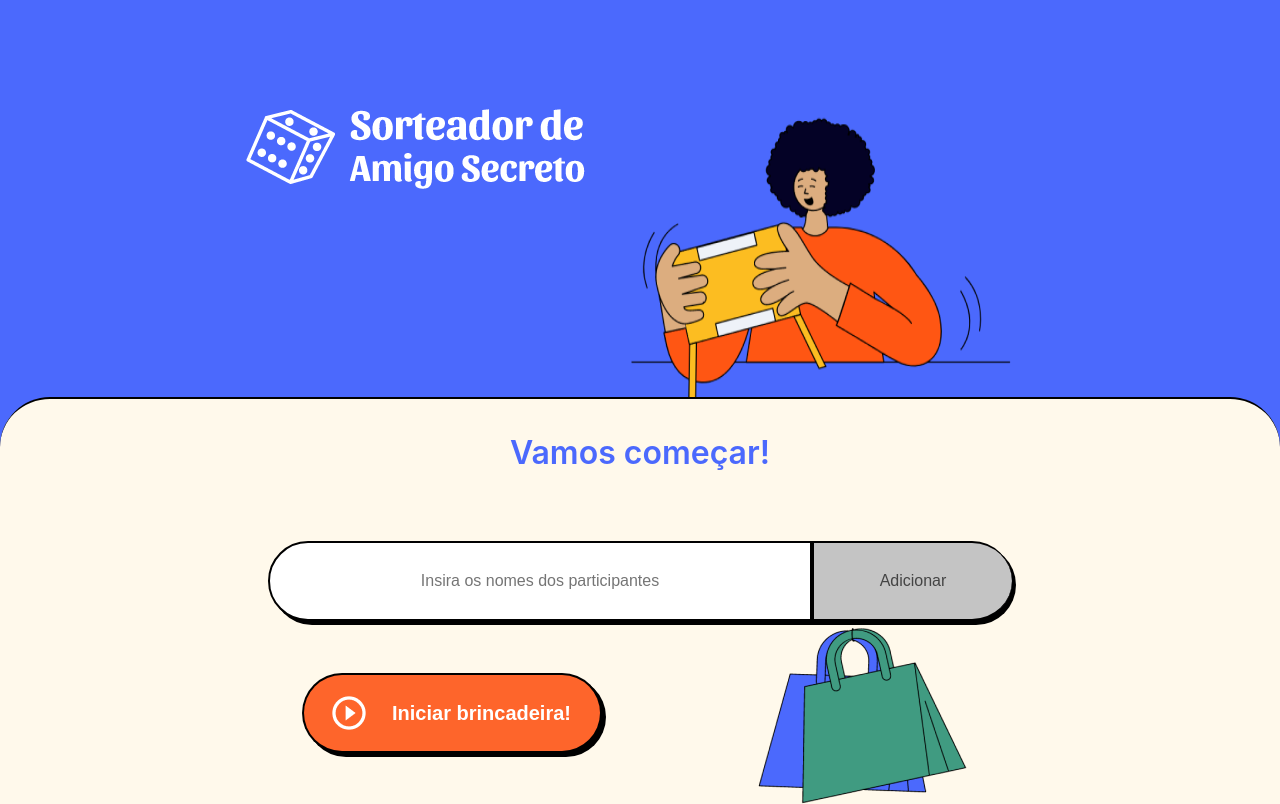
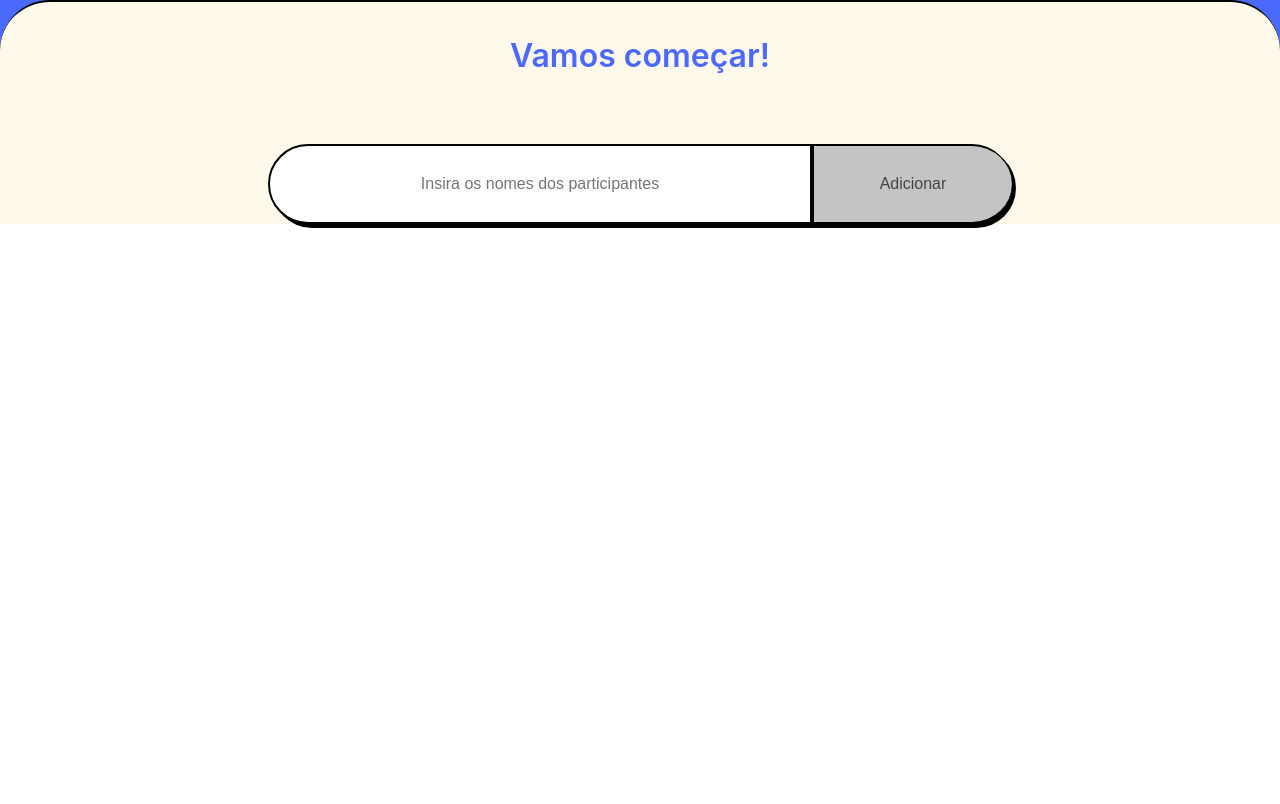
Before and after one commit to netuninho/sorteador-de-amigo-secreto-main, a React (Create React App) app: page / in a window 1280 px wide. Built offline with nearby package versions, Linux system fonts and the light colour scheme; the HTML template or start-up script is replaced by a standard one.

Commit message:
feat: adicionando routes e recoil

```diff
--- a/src/App.tsx
+++ b/src/App.tsx
@@ -1,15 +1,16 @@
-import React from 'react';
+import { BrowserRouter, Routes, Route } from 'react-router-dom';
+import { RecoilRoot } from 'recoil';
 import Home from './components/Home/Home';
-import Header from './components/Header/Header';
-import Footer from './components/Footer/Footer';
 
 function App() {
   return (
-    <>
-      <Header/>
-      <Home/>
-      <Footer/>
-    </>
+    <BrowserRouter>
+      <RecoilRoot>
+        <Routes>
+          <Route path='/' element={<Home/>}/>
+        </Routes>
+      </RecoilRoot>
+    </BrowserRouter>
   );
 }
 
```
